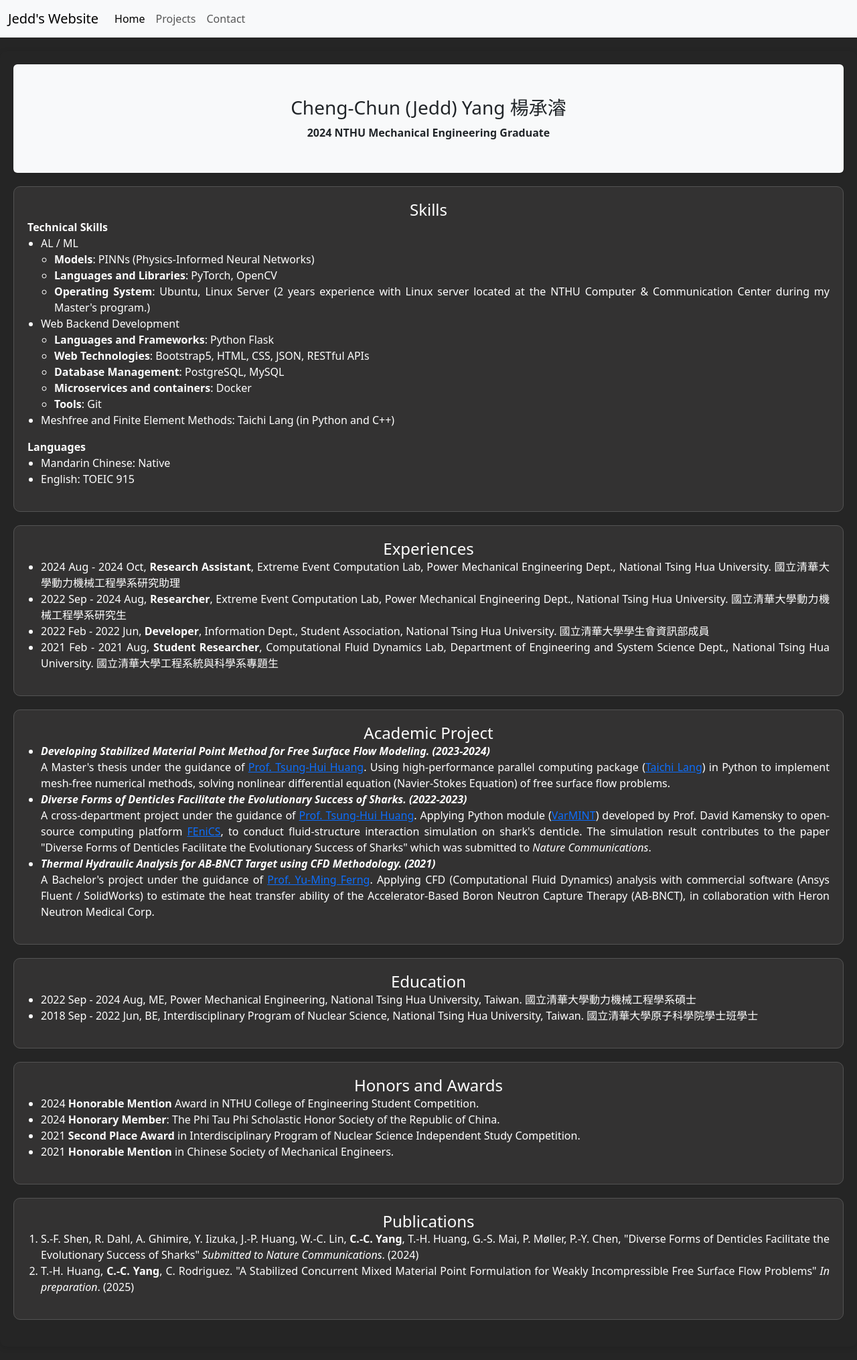
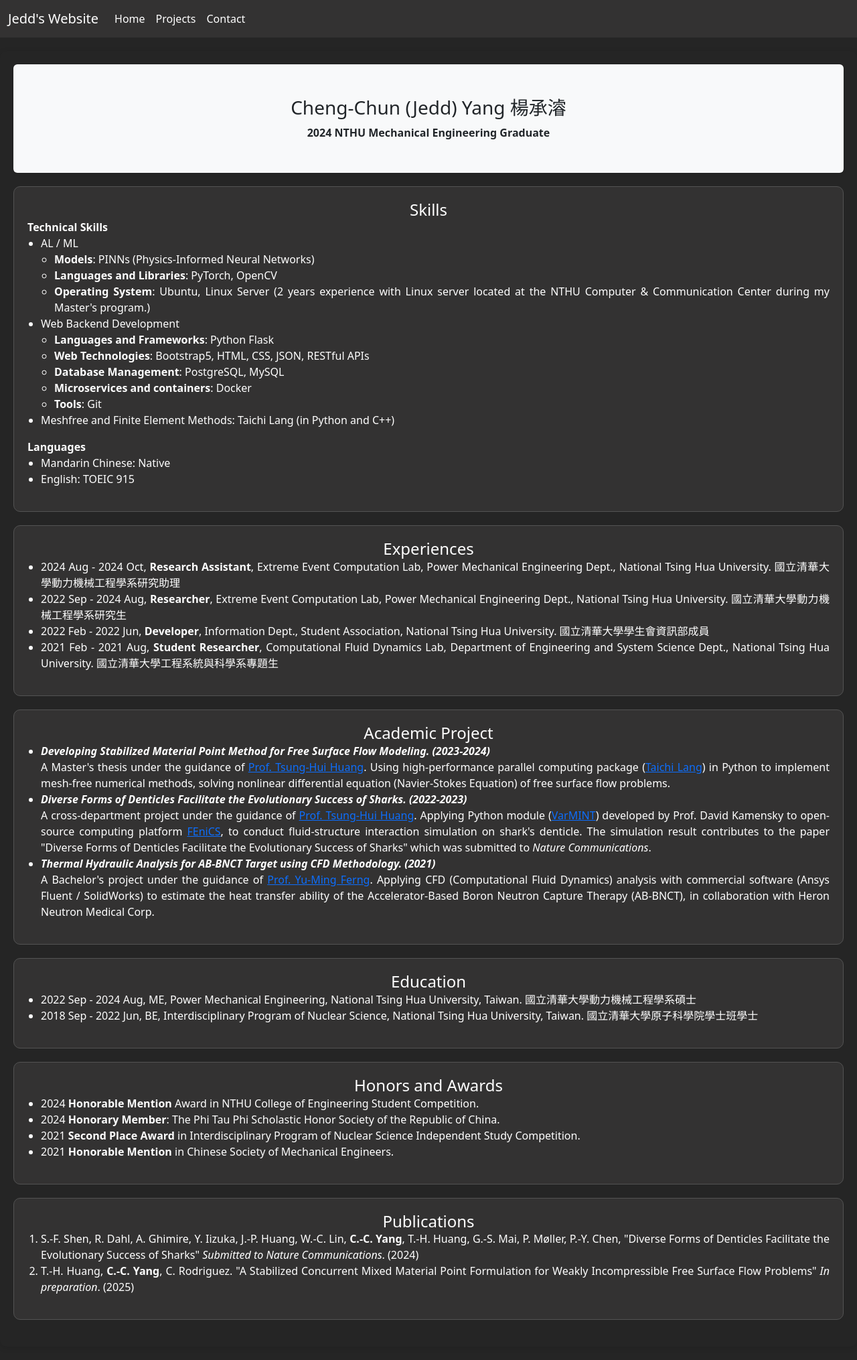
Before and after one commit to jeddiot/jedd-cv, a Jekyll site: the page built from index.html, in a window 1280 px wide. Shown: the whole page at 67% size. Built offline with Jekyll 4.4.1, drawn with Linux system fonts in a browser that asks for light colours.

Commit message:
Updated style.css

```diff
--- a/_layouts/base.html
+++ b/_layouts/base.html
@@ -9,7 +9,34 @@
         <script src="https://cdn.jsdelivr.net/npm/bootstrap@5.3.3/dist/js/bootstrap.bundle.min.js" integrity="sha384-YvpcrYf0tY3lHB60NNkmXc5s9fDVZLESaAA55NDzOxhy9GkcIdslK1eN7N6jIeHz" crossorigin="anonymous"></script>
     </head>
     <body>
-        <nav class="navbar navbar-expand-lg bg-body-tertiary">
+        <!-- <nav class="navbar navbar-expand-lg bg-dark">
+            <div class="container-fluid">
+                <a class="navbar-brand text-white" href="#">Jedd's Website</a>
+                <button class="navbar-toggler bg-dark-body" type="button" data-bs-toggle="collapse" data-bs-target="#navbarSupportedContent" aria-controls="navbarSupportedContent" aria-expanded="false" aria-label="Toggle navigation">
+                    <span class="navbar-toggler-icon"></span>
+                </button>
+                <div class="collapse navbar-collapse" id="navbarSupportedContent">
+                    <ul class="navbar-nav me-auto mb-2 mb-lg-0">
+                        <li class="nav-item text-white">
+                            <a class="nav-link active" aria-current="page" href="index.html">
+                                Home
+                            </a>
+                        </li>
+                        <li class="nav-item">
+                            <a class="nav-link" href="project.html">
+                                Projects
+                            </a>
+                        </li>
+                        <li class="nav-item">
+                            <a class="nav-link" href="contact.html">
+                                Contact
+                            </a>
+                        </li>
+                    </ul>
+                </div>
+            </div>
+        </nav> -->
+        <nav class="navbar navbar-expand-lg bg-custom">
             <div class="container-fluid">
                 <a class="navbar-brand" href="#">Jedd's Website</a>
                 <button class="navbar-toggler" type="button" data-bs-toggle="collapse" data-bs-target="#navbarSupportedContent" aria-controls="navbarSupportedContent" aria-expanded="false" aria-label="Toggle navigation">
@@ -32,20 +59,7 @@
                                 Contact
                             </a>
                         </li>
-                        <!-- <li class="nav-item dropdown">
-                            <a class="nav-link dropdown-toggle" href="#" role="button" data-bs-toggle="dropdown" aria-expanded="false">
-                                Extracurricular
-                            </a>
-                            <ul class="dropdown-menu">
-                                <li><a class="dropdown-item" href="#club">Club and Student Affairs</a></li>
-                                <li><a class="dropdown-item" href="#hobbies">Hobbies</a></li>
-                            </ul>
-                        </li> -->
                     </ul>
-                    <!-- <form class="d-flex" role="search">
-                        <input class="form-control me-2" type="search" placeholder="Search" aria-label="Search">
-                        <button class="btn btn-outline-success" type="submit">Search</button>
-                    </form> -->
                 </div>
             </div>
         </nav>
--- a/style.css
+++ b/style.css
@@ -130,7 +130,23 @@ figcaption {
     color: #97d679;
 }
 
-/* .keyword { color: #569cd6; font-weight: bold; }
-.string { color: #ce9178; }
-.function { color: #dcdcaa; }
-.comment { color: #6a9955; font-style: italic; } */
+.bg-custom {
+    background-color: #333232 !important;
+}
+
+.navbar-brand, .nav-link {
+    color: #ffffff !important;
+}
+
+.nav-link.active {
+    color: #ffffff !important;
+}
+
+.nav-link:hover {
+    color: #f8f9fa !important;
+}
+
+/* Optional: Navbar brand hover effect */
+.navbar-brand:hover {
+    color: #f8f9fa !important;
+}
```
